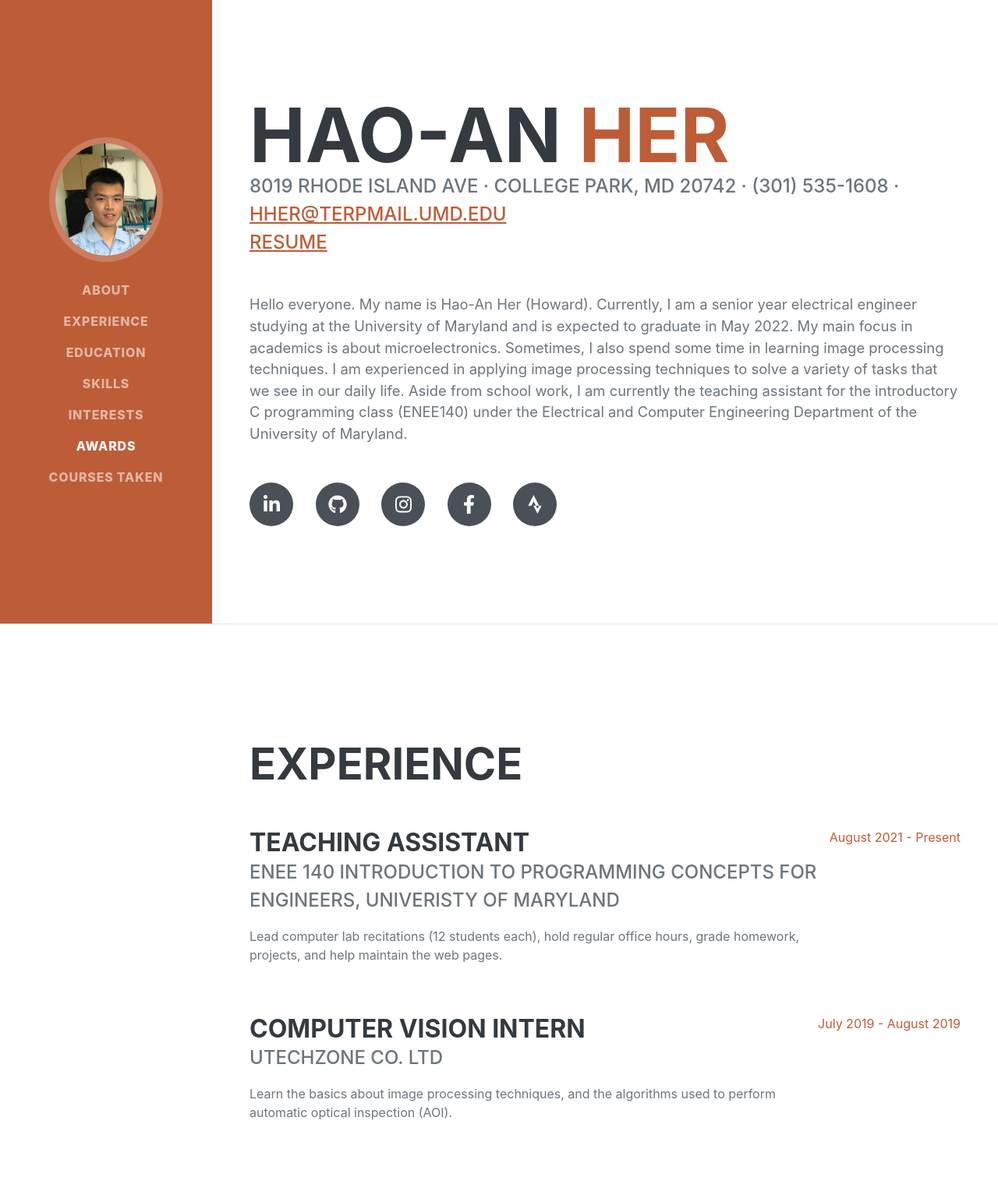
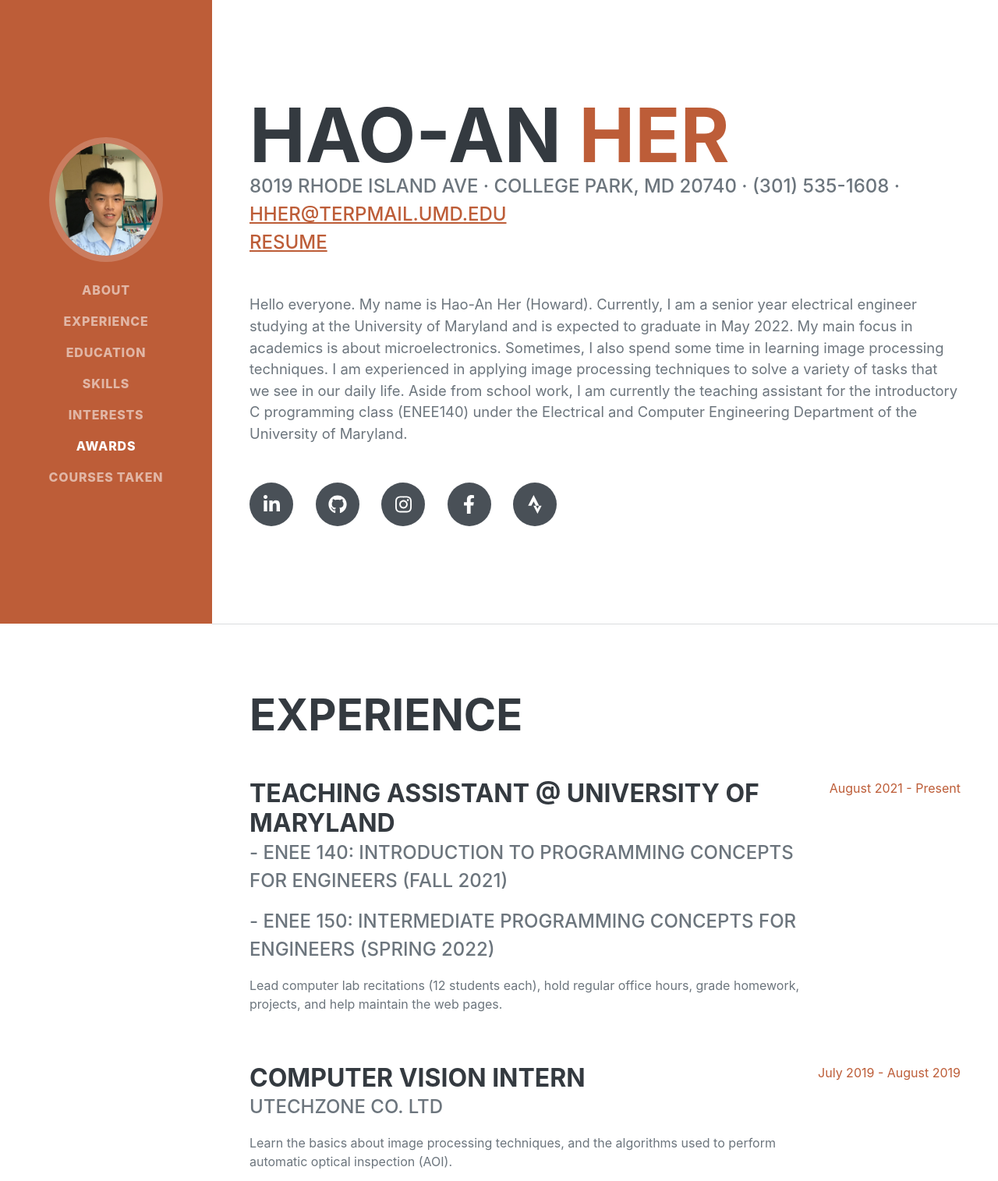
Before and after one commit to HowardHer/HowardHer.github.io, a plain HTML site: page index.html in a window 1280 px wide. Shown: the top 1515 px of the page at 78% size. Drawn offline with nearby package versions, Linux system fonts and the light colour scheme; a web font is replaced by a local one.

Commit message:
update resume with new TA position in Spring 2022

```diff
--- a/index.html
+++ b/index.html
@@ -45,10 +45,10 @@
                         <span class="text-primary">Her</span>
                     </h1>
                     <div class="subheading mb-5">
-                        8019 Rhode Island Ave · College Park, MD 20742 · (301) 535-1608 ·
+                        8019 Rhode Island Ave · College Park, MD 20740 · (301) 535-1608 ·
                         <a href="mailto:hher@terpmail.umd.edu">hher@terpmail.umd.edu</a>
                         <br>
-                        <a href="https://drive.google.com/file/d/1lvlzzGti0vJuFMDHAgMH37BqTE0vo6tq/view?usp=sharing">Resume</a>
+                        <a href="https://drive.google.com/file/d/1WeT8SUBqP6kkfc9nPi1fB5rlqHgN3r2V/view?usp=sharing">Resume</a>
                     </div>
                     <p class="lead mb-5">Hello everyone. My name is Hao-An Her (Howard). Currently, I am a senior year electrical engineer studying at the University of Maryland and is expected to graduate in May 2022. My main focus in academics is about microelectronics. Sometimes, I also spend some time in learning image processing techniques. I am experienced in applying image processing techniques to solve a variety of tasks that we see in our daily life. Aside from school work, I am currently the teaching assistant for the introductory C programming class (ENEE140) under the Electrical and Computer Engineering Department of the University of Maryland.</p>
                     <div class="social-icons">
@@ -67,8 +67,9 @@
                     <h2 class="mb-5">Experience</h2>
                     <div class="d-flex flex-column flex-md-row justify-content-between mb-5">
                         <div class="flex-grow-1">
-                            <h3 class="mb-0">Teaching Assistant</h3>
-                            <div class="subheading mb-3">ENEE 140 Introduction to Programming Concepts for Engineers, Univeristy of Maryland</div>
+                            <h3 class="mb-0">Teaching Assistant @ University of Maryland</h3>
+                            <div class="subheading mb-3">- ENEE 140: Introduction to Programming Concepts for Engineers (Fall 2021)</div>
+                            <div class="subheading mb-3">- ENEE 150: Intermediate Programming Concepts for Engineers (Spring 2022)</div>
                             <p>Lead computer lab recitations (12 students each), hold regular office hours, grade homework, projects, and help maintain the web pages.</p>
                         </div>
                         <div class="flex-shrink-0"><span class="text-primary">August 2021 - Present</span></div>
```
